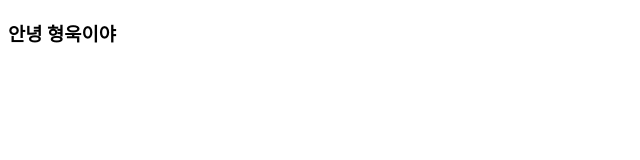
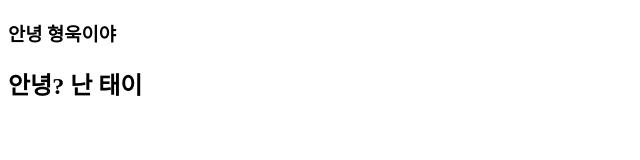
Before and after one commit to taeyeess/flowerProject, a plain HTML site: page index.html in a window 1280 px wide. Shown: the whole page, without its empty margins (0-640 px from the left). Drawn offline with Linux system fonts and the light colour scheme.

Commit message:
안녕? 난 태이 커밋

```diff
--- a/index.html
+++ b/index.html
@@ -13,6 +13,9 @@
             <article>
                 <h1>안녕 형욱이야</h1>
             </article>
+            <article>
+                <h2>안녕? 난 태이</h2>
+            </article>
         </section>
         <section></section>
         <section></section>
```
